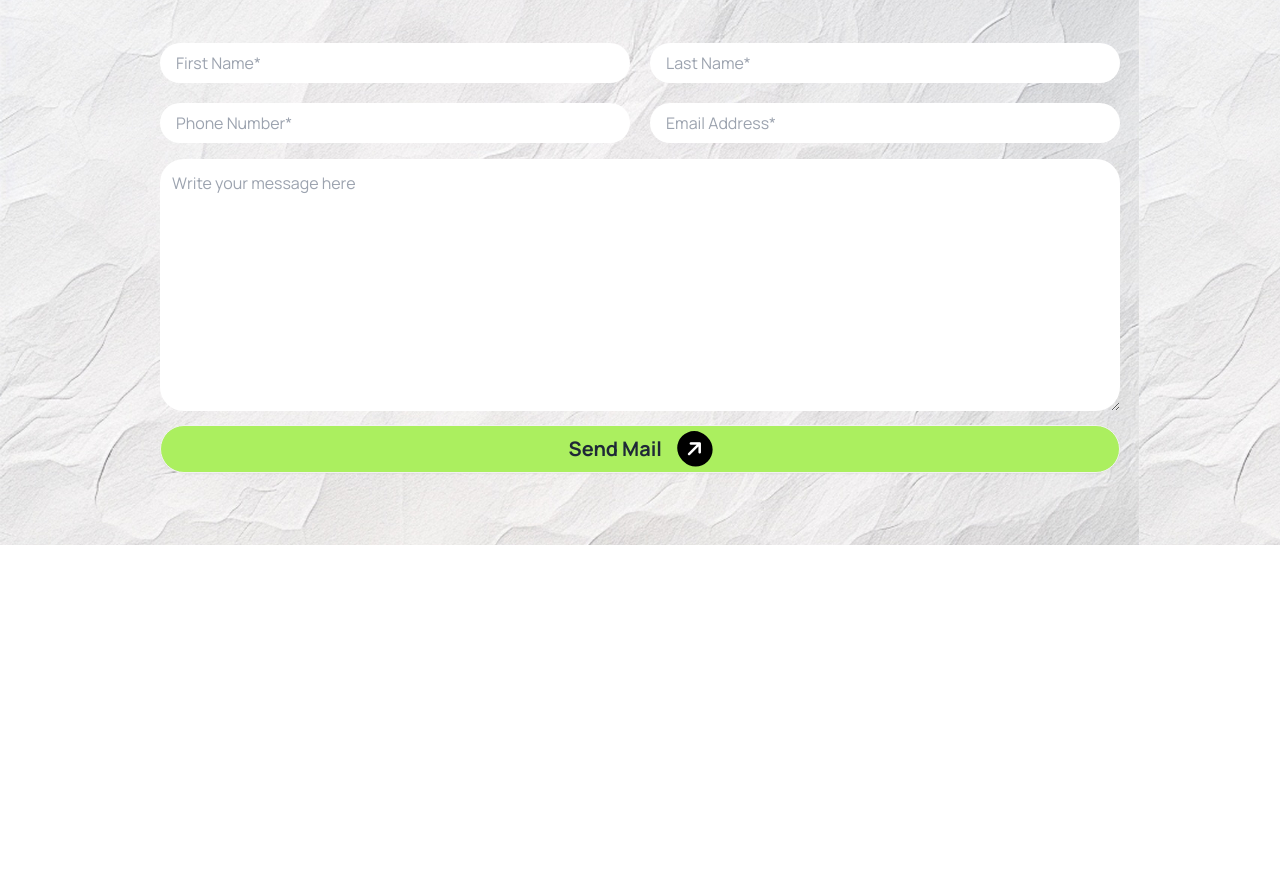
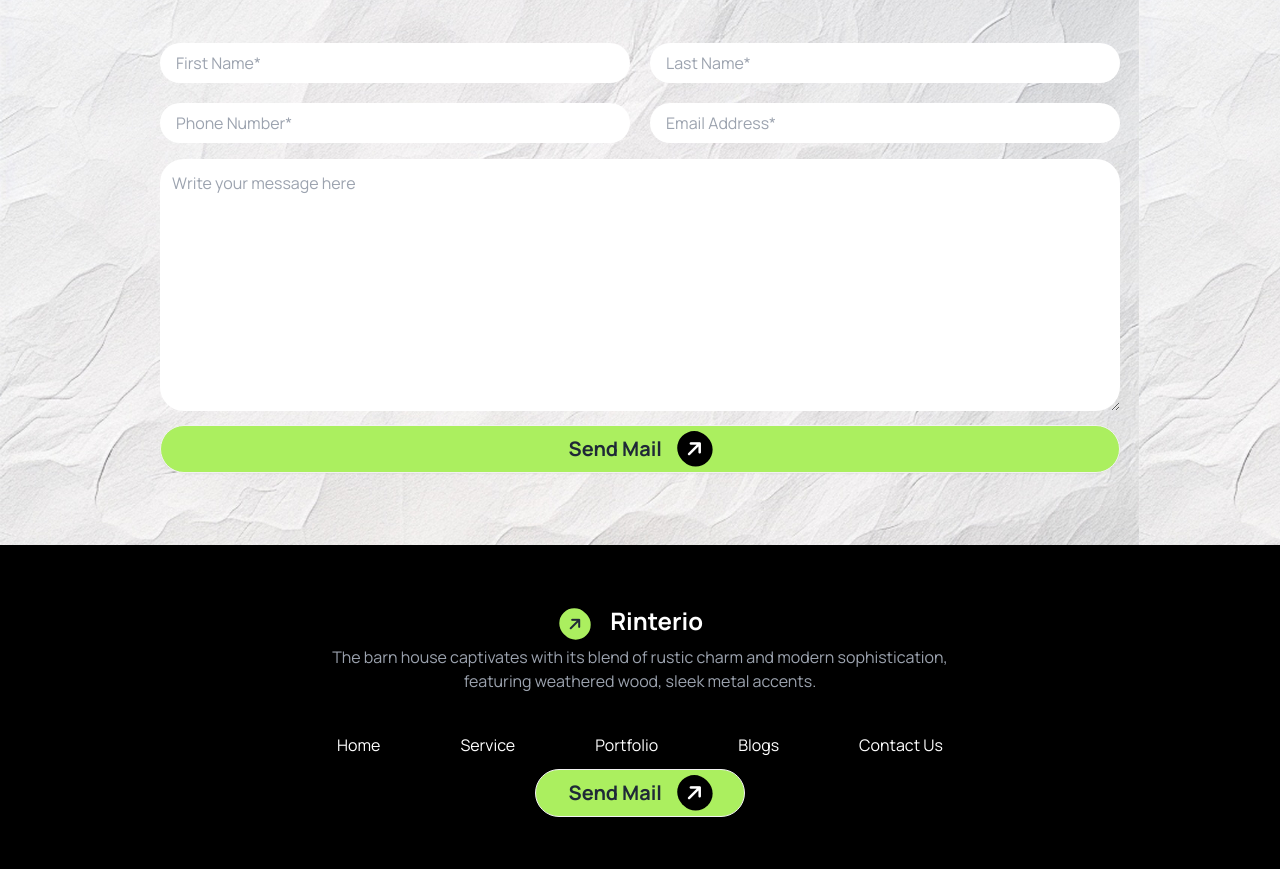
Before and after one commit to Md-shahien-khan/Rinterio, a plain HTML site: page index.html in a window 1280 px wide. Shown: the part 3666-4535 px from the top of the page. Before the commit the page ends 4211 px from the top, so only its background shows below. Drawn offline with nearby package versions, Linux system fonts and the light colour scheme.

Commit message:
footer done

```diff
--- a/index.html
+++ b/index.html
@@ -340,7 +340,7 @@
             <div class="text-center">
                 <button class="mt-4 btn bg-green-200 text-black rounded-full lg:ms-0 lg:mb-3"><i
                 class="fa-solid fa-arrow-right"></i>Let's Connect</button>
-                <h1 class="text-3xl font-extrabold mt-3">Let's Discuss Next <br> Project</h1>
+                <h1 class="text-3xl font-semibold mt-3">Let's Discuss Next <br> Project</h1>
                 <p class="mt-5 p-4 md:p-0 lg:p-0">The barn house captivates with its blend of rustic charm and modern sophistication, <br>
                     featuring weathered wood, sleek metal accents.</p>
             </div>
@@ -360,6 +360,30 @@
             </div>
         </section>
     </main>
+    <!-- footer -->
+    <footer class="bg-black p-3">
+        <div class="max-w-screen-lg mx-auto text-center pt-10">
+            <div>
+                <a href=""><i class="fa-solid fa-arrow-right -rotate-45  p-2 bg-bgg rounded-full"></i></a>
+                <a class="btn btn-ghost text-2xl text-white font-bold">Rinterio</a>
+            </div>
+            <p class="text-gray-400">The barn house captivates with its blend of rustic charm and modern sophistication, <br>
+            featuring weathered wood, sleek metal accents.</p>
+        </div>
+        <div class="max-w-screen-lg mx-auto text-white mt-10 grid justify-center text-center md:flex lg:flex gap-10 lg:gap-20">
+            <a>Home</a>
+            <a>Service</a>
+            <a>Portfolio</a>
+            <a>Blogs</a>
+            <a>Contact Us</a>
+        </div>
+        <div class="text-center">
+            <button
+            class="w-4/5 md:w-2/5 lg:w-1/6 mt-3 mb-10 text-xl btn rounded-full bg-bgg font-bold">Send Mail<i
+            class="ms-2 fa-solid fa-arrow-right -rotate-45  p-2 bg-black text-white rounded-full"></i>
+        </button>
+        </div>
+    </footer>
 
 
 
```
